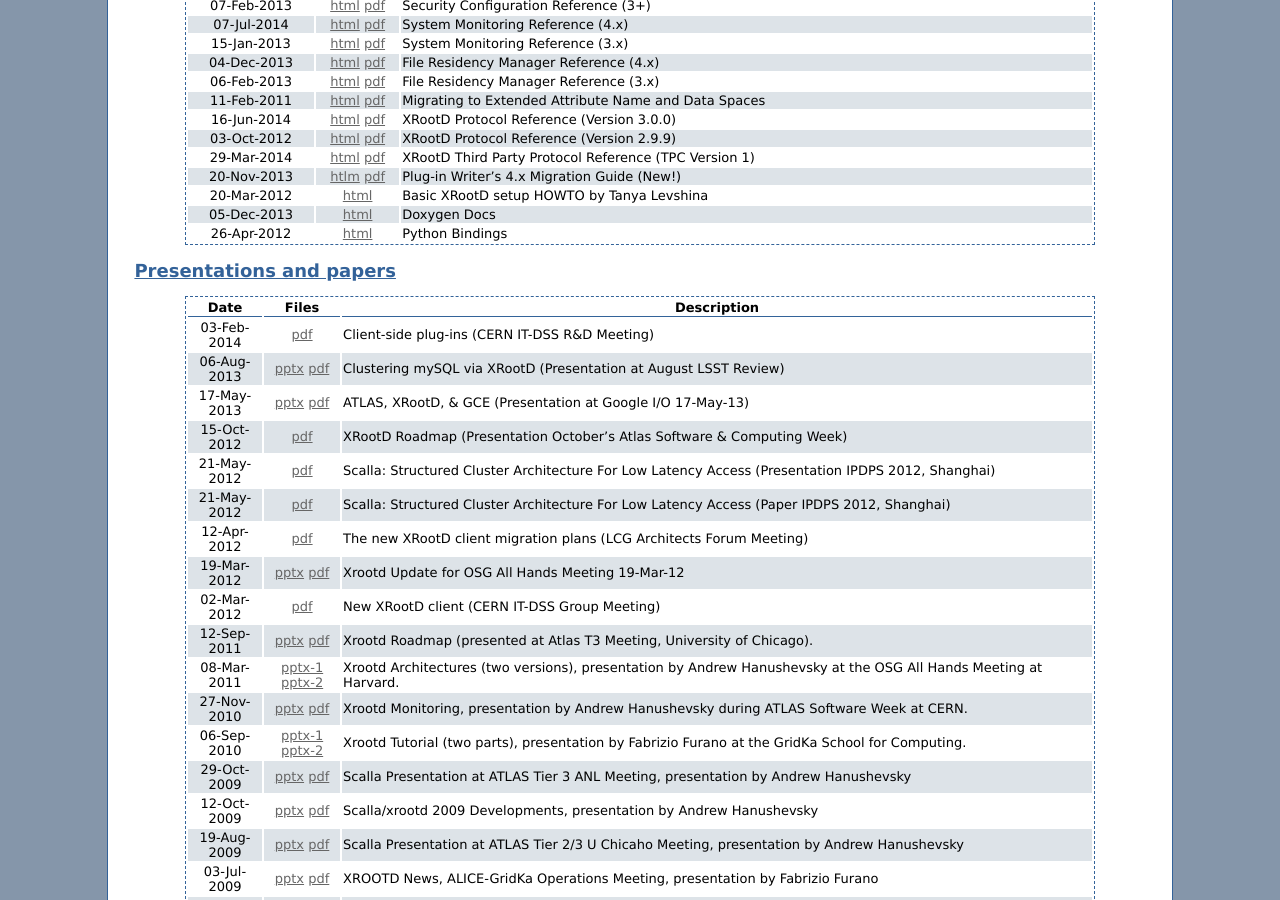
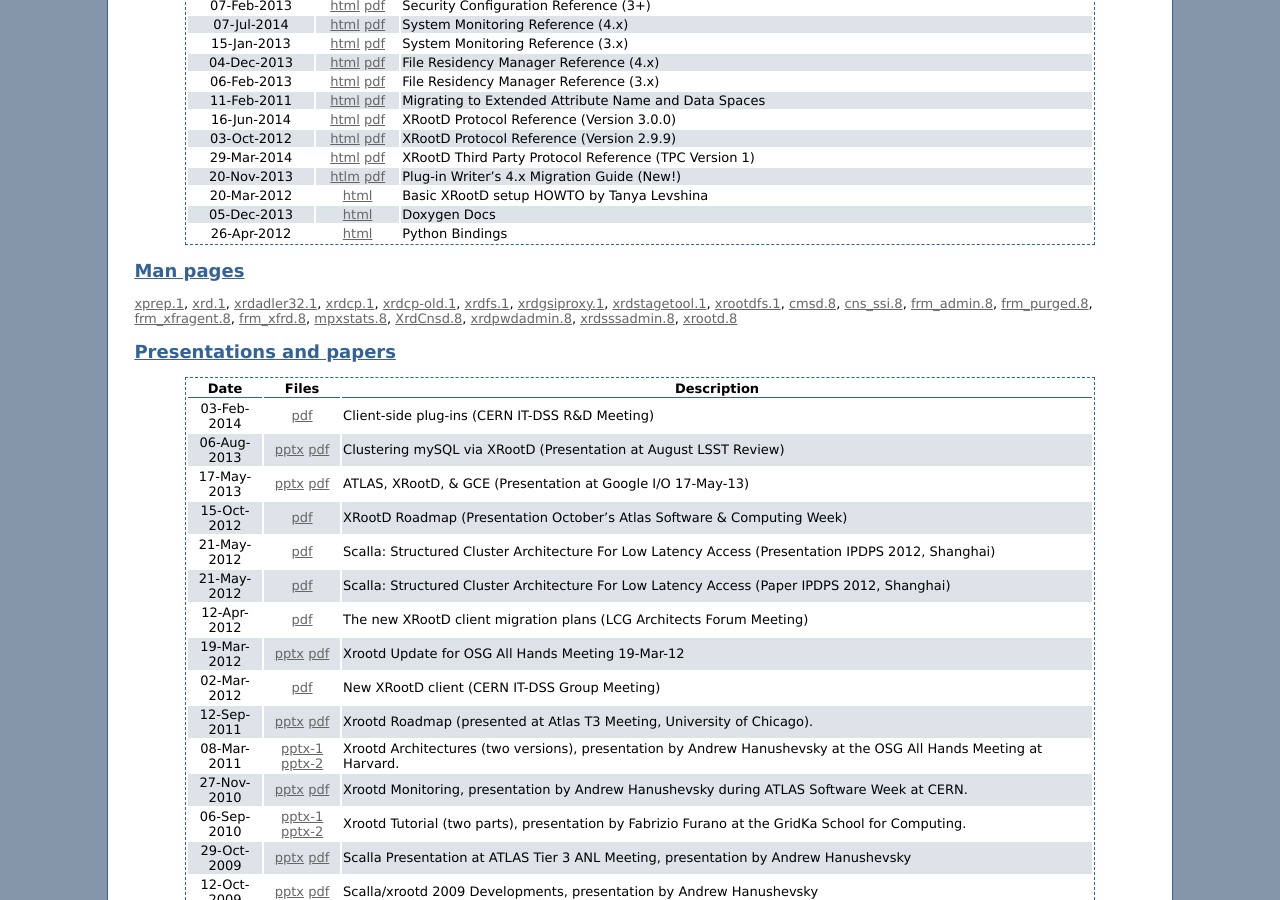
Before and after one commit to xrootd/xrootd-website, a Jekyll site: the page built from docs.md, in a window 1280 px wide and 900 px high, scrolled down 482 px. Built offline with Jekyll 4.4.1, drawn with Linux system fonts in a browser that asks for light colours; Markdown is read by kramdown in place of the engine named in the settings.

Commit message:
Publish man pages

```diff
--- a/docs.md
+++ b/docs.md
@@ -10,7 +10,6 @@ Upgrade information
 * [**Migration to 3.3.0 warning**](/2013/02/25/migration_warning_3_3_0.html)
 * [**Migration to 3.2.x warning**](/2012/05/11/migration_warning_3_2_x.html)
 * [**Upgrading to 3.1.0 or higher**](/2012/04/19/migration_warning_3_1_0.html)
-
 
 Documentation
 -------------
@@ -39,6 +38,30 @@ Documentation
 |05-Dec-2013|[html](http://xrootd.org/doc/doxygen/current/html/annotated.html)|Doxygen Docs|
 |26-Apr-2012|[html](http://xrootd.org/doc/python/xrootd-python/)|Python Bindings|
 
+Man pages
+---------
+
+[xprep.1](/doc/man/xprep.1.html),
+[xrd.1](/doc/man/xrd.1.html),
+[xrdadler32.1](/doc/man/xrdadler32.1.html),
+[xrdcp.1](/doc/man/xrdcp.1.html),
+[xrdcp-old.1](/doc/man/xrdcp-old.1.html),
+[xrdfs.1](/doc/man/xrdfs.1.html),
+[xrdgsiproxy.1](/doc/man/xrdgsiproxy.1.html),
+[xrdstagetool.1](/doc/man/xrdstagetool.1.html),
+[xrootdfs.1](/doc/man/xrootdfs.1.html),
+[cmsd.8](/doc/man/cmsd.8.html),
+[cns_ssi.8](/doc/man/cns_ssi.8.html),
+[frm_admin.8](/doc/man/frm_admin.8.html),
+[frm_purged.8](/doc/man/frm_purged.8.html),
+[frm_xfragent.8](/doc/man/frm_xfragent.8.html),
+[frm_xfrd.8](/doc/man/frm_xfrd.8.html),
+[mpxstats.8](/doc/man/mpxstats.8.html),
+[XrdCnsd.8](/doc/man/XrdCnsd.8.html),
+[xrdpwdadmin.8](/doc/man/xrdpwdadmin.8.html),
+[xrdsssadmin.8](/doc/man/xrdsssadmin.8.html),
+[xrootd.8](/doc/man/xrootd.8.html)
+
 Presentations and papers
 ------------------------
 
```
